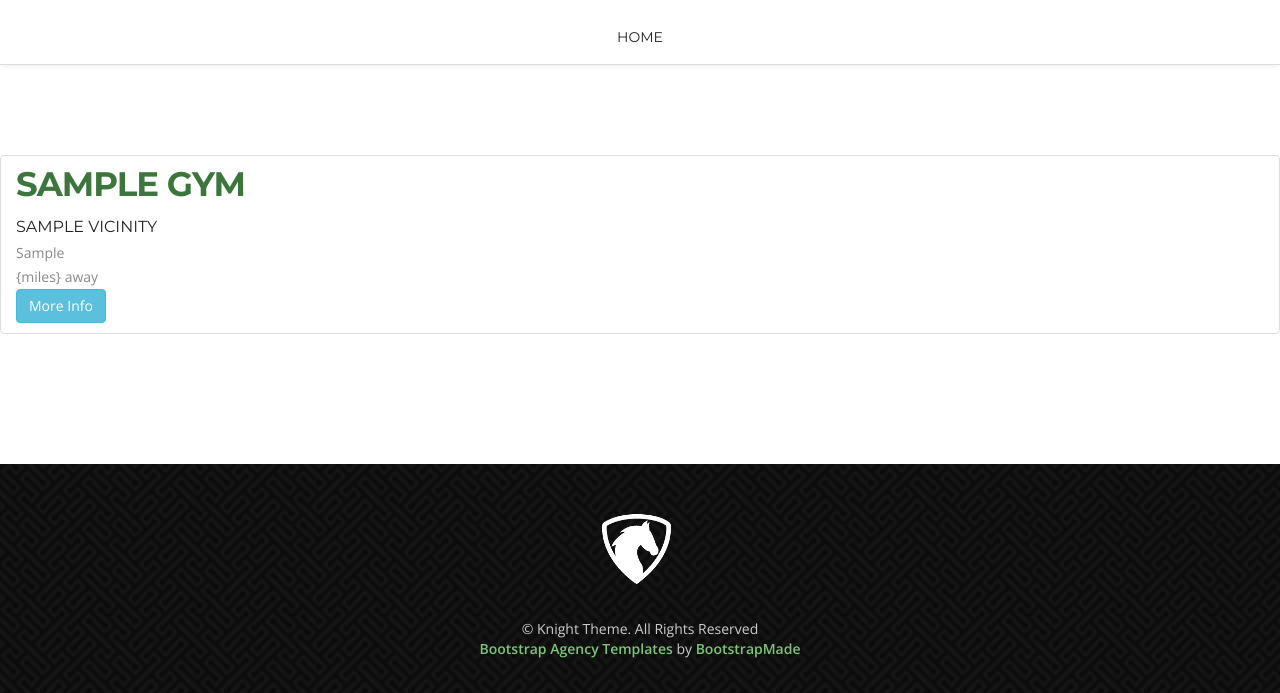
After one commit to brainyfarm/find-gym, a Flask app: template templates/gyms.html in a window 1280 px wide. The commit adds this page. Shown: the top 693 px of the page. Run offline with Flask 2, Linux system fonts and the light colour scheme; the template is opened without the code that fills it: most values are stand-ins (such as "Sample title", 1, 10 or a date in 2020); some libraries are stand-ins or nearby versions.

Commit message:
add find route

```diff
--- a/app.py
+++ b/app.py
@@ -1,5 +1,11 @@
+import requests
+import json
 from datetime import datetime
 from flask import Flask, render_template, url_for, request, redirect, flash
+from googleplaces import GooglePlaces, types, lang
+API_KEY = 'AIzaSyC-untCAlzyRtrAuJ6ShicN0aHCHMD94jg'
+
+google_places = GooglePlaces(API_KEY)
 
 app = Flask(__name__)
 
@@ -12,7 +18,18 @@ def home_page():
 def find_gyms():
     if request.method == 'POST':
         location = request.form["location"]
-        return "Searching for gyms around " + location
+        geo_coding_url = 'https://maps.googleapis.com/maps/api/geocode/json?address='+ location + '&key=' + API_KEY
+        geo_coding_response = json.loads(requests.get(geo_coding_url).content)
+        location_coordinates = geo_coding_response["results"][0]["geometry"]["location"]
+        lng = str(location_coordinates["lng"])
+        lat = str(location_coordinates["lat"])
+        places_search_url = 'https://maps.googleapis.com/maps/api/place/nearbysearch/json?location=' + lat + ',' + lng + '&rankby=distance&type=gym&key=AIzaSyC-untCAlzyRtrAuJ6ShicN0aHCHMD94jg'
+        places_response = json.loads(requests.get(places_search_url).content)
+        print places_search_url
+        return render_template('gyms.html', gyms=places_response)
+
+
+        # return "Searching for gyms around " + query_result
 
 if __name__ == "__main__":
     app.run(debug=True)
--- a/static/js/custom/main.js
+++ b/static/js/custom/main.js
@@ -37,6 +37,7 @@ $(document).ready(() => {
             if (geocoder) {
                geocoder.geocode({ 'latLng': latLng}, (results, status) => {
                   if (status == google.maps.GeocoderStatus.OK) {
+                     console.log(locationData);
                      console.log(results);
                      $('#search-location').val(results[0].formatted_address)
                      $('#user-location').text(results[4].formatted_address);
--- /dev/null
+++ b/templates/gyms.html
@@ -0,0 +1,24 @@
+{% extends 'base.html' %}
+{% block title %}
+   Gyms
+{% endblock %}
+
+
+{% block content %}
+    {% for gym in gyms["results"] %}
+        <ul class="list-group">
+            <li class="list-group-item">
+                <div class="gym-item">
+                    <h2 class="text-left text-success"> {{ gym["name"] }}</h2>
+                    <h3> {{ gym["vicinity"] }}</h3>
+                    {% if gym["opening_hours"] %}
+                        <p class=""> {{ gym["opening_hours"] }}</p>
+                        <p> {miles} away </p>
+                    {% endif %}
+                    <a href='/more/{{gym["place_id"]}}' class="btn btn-info"> More Info </a>
+                </div>
+            </li>
+        </ul>
+    {% endfor %}
+            </ul>
+{% endblock %}
--- a/templates/index.html
+++ b/templates/index.html
@@ -1,6 +1,6 @@
 {% extends 'base.html' %}
 	{% block title %}
-		Map Finder
+		Gym Finder
 	{% endblock %}
 
 	{% block header %}
```
Also changed, not shown: requirements.txt (+17 -0 lines).
